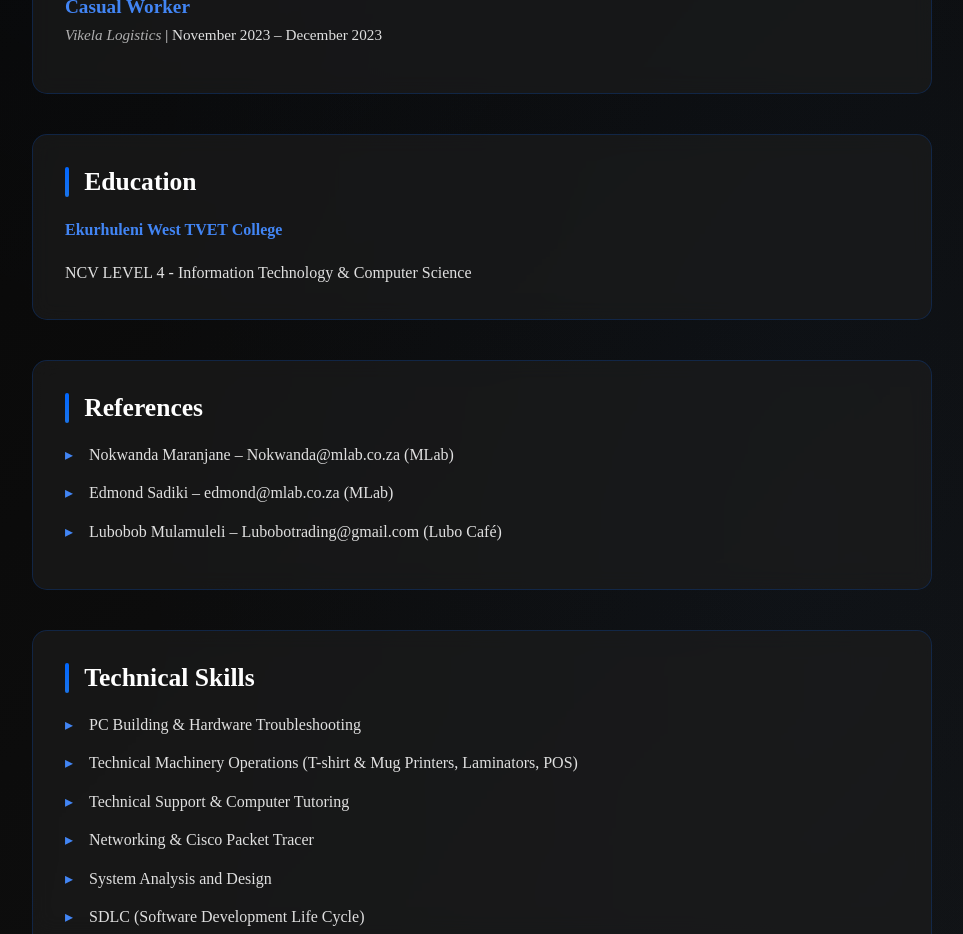
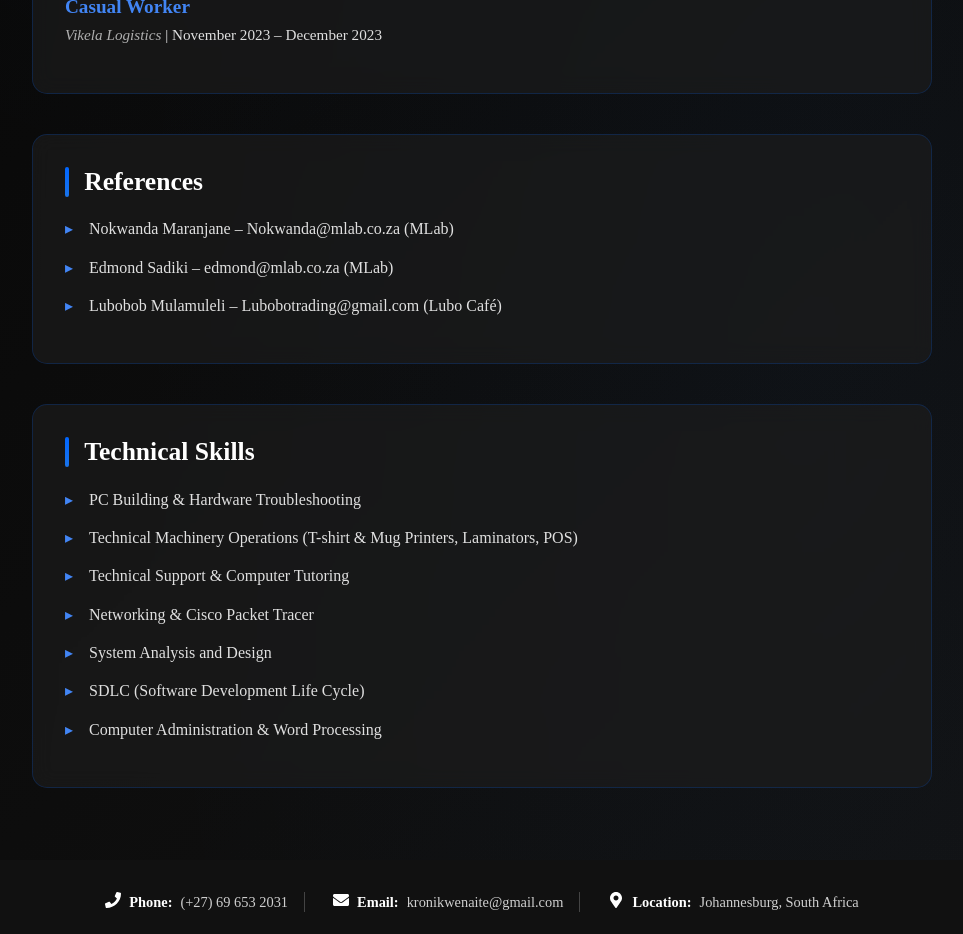
Before and after one commit to Kronik502/kgabo-kwenaite, a React (Vite) app: page /resume in a window 1280 px wide. Shown: the part 1920-2854 px from the top of the page, without its empty margins (158-1121 px from the left). Built offline with nearby package versions, Linux system fonts and the light colour scheme.

Commit message:
Educational details update

```diff
--- a/src/Pages/About/About.jsx
+++ b/src/Pages/About/About.jsx
@@ -26,12 +26,6 @@ const About = () => {
         </p>
       </div>
 
-      <div className="about-section">
-        <h2>Education</h2>
-        <p>
-          Currently pursuing NCV Level 4 in IT & Computer Science at Ekurhuleni West College, with studies ongoing until 2025.
-        </p>
-      </div>
 
       <div className="about-section">
         <h2>Skills</h2>
--- a/src/Pages/Resume/Resume.jsx
+++ b/src/Pages/Resume/Resume.jsx
@@ -88,11 +88,7 @@ const Resume = () => {
         </div>
       </section>
 
-      <section className="resume-education">
-        <h3>Education</h3>
-        <p><strong>Ekurhuleni West TVET College</strong></p>
-        <p>NCV LEVEL 4 - Information Technology & Computer Science</p>
-      </section>
+
 
       <section className="resume-references">
         <h3>References</h3>
```
